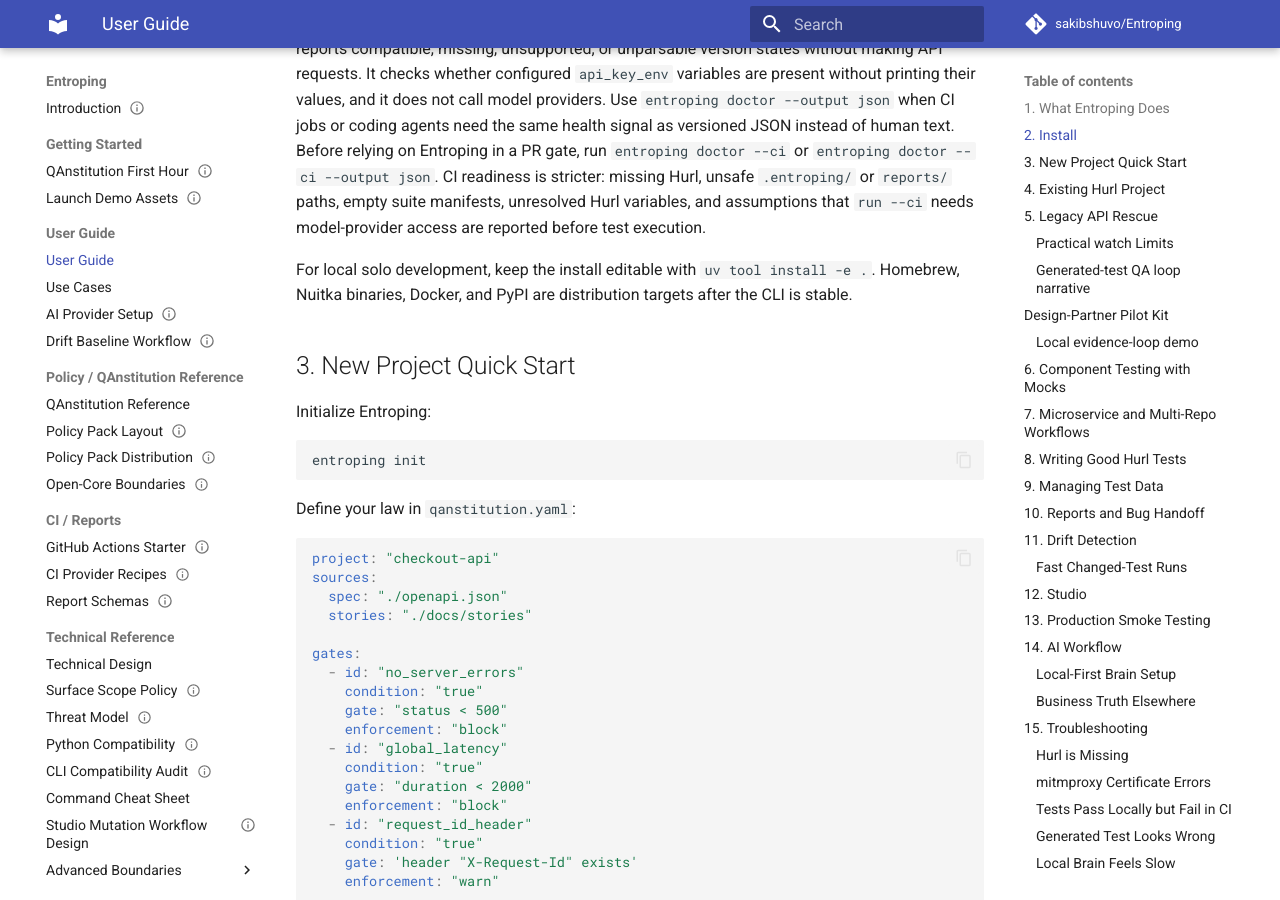
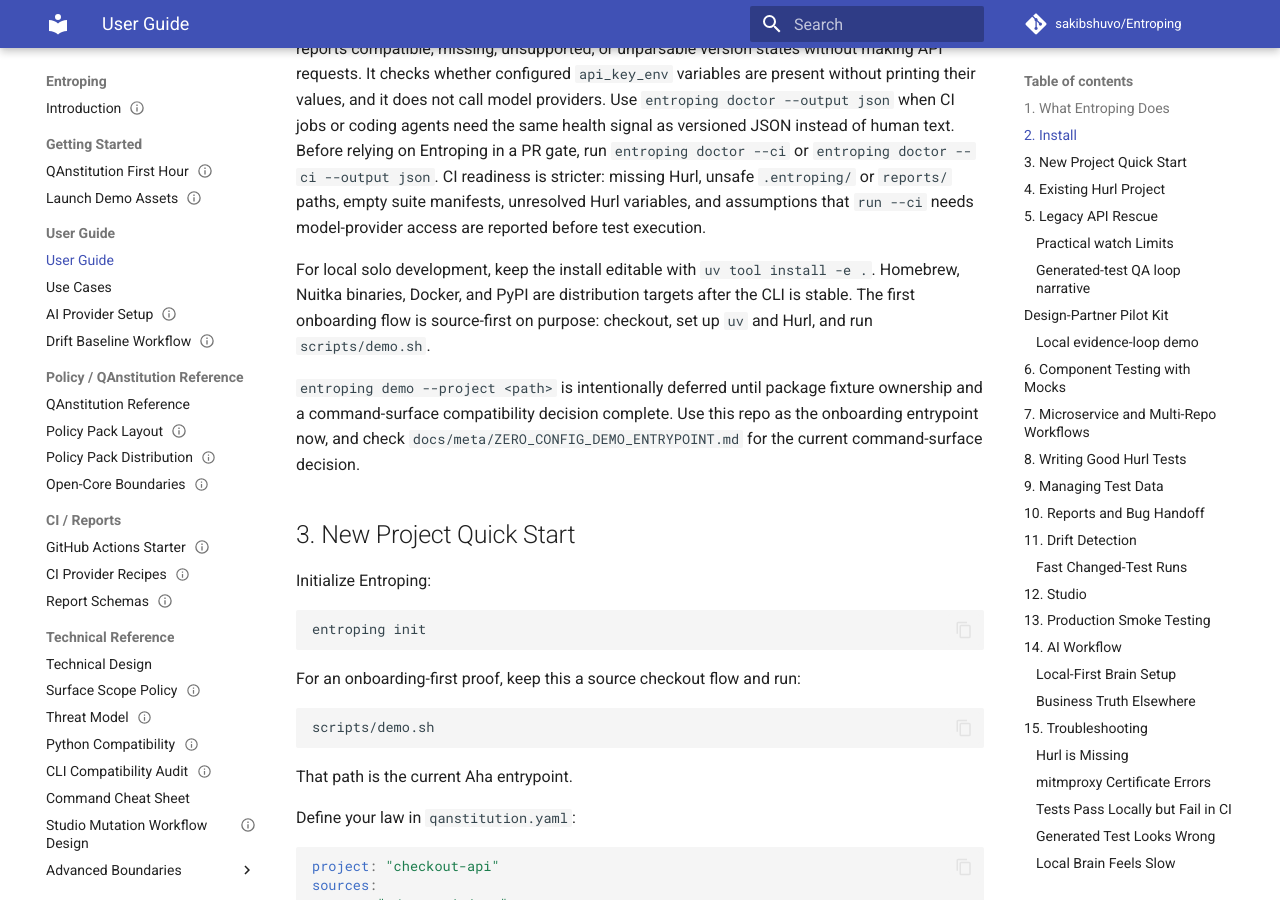
Before and after one commit to sakibshuvo/Entroping, an MkDocs documentation site: the page built from docs/user/USER_GUIDE.md, in a window 1280 px wide and 900 px high, scrolled down 1420 px. Built offline with MkDocs 1.6.1 and Material for MkDocs 9.7.7, drawn with Linux system fonts in a browser that asks for light colours; comment, search, counter and statistics services are not loaded.

Commit message:
docs(aha): call out package-installed demo blocker in onboarding

````diff
--- a/docs/user/USER_GUIDE.md
+++ b/docs/user/USER_GUIDE.md
@@ -74,6 +74,10 @@
 reported before test execution.
 
 For local solo development, keep the install editable with `uv tool install -e .`. Homebrew, Nuitka binaries, Docker, and PyPI are distribution targets after the CLI is stable.
+The first onboarding flow is source-first on purpose: checkout, set up `uv` and Hurl, and run `scripts/demo.sh`.
+
+`entroping demo --project <path>` is intentionally deferred until package fixture ownership and a command-surface compatibility decision complete.
+Use this repo as the onboarding entrypoint now, and check `docs/meta/ZERO_CONFIG_DEMO_ENTRYPOINT.md` for the current command-surface decision.
 
 ## 3. New Project Quick Start
 
@@ -82,6 +86,14 @@
 ```bash
 entroping init
 ```
+
+For an onboarding-first proof, keep this a source checkout flow and run:
+
+```bash
+scripts/demo.sh
+```
+
+That path is the current Aha entrypoint.
 
 Define your law in `qanstitution.yaml`:
 
````
Also changed, not shown: README.md (+2 -0 lines), 1 other file.
